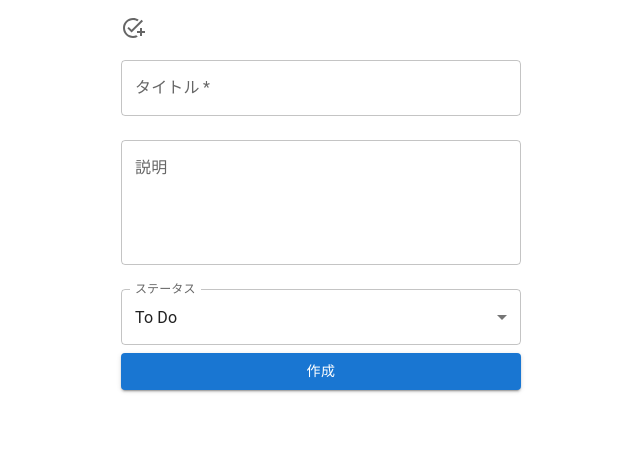
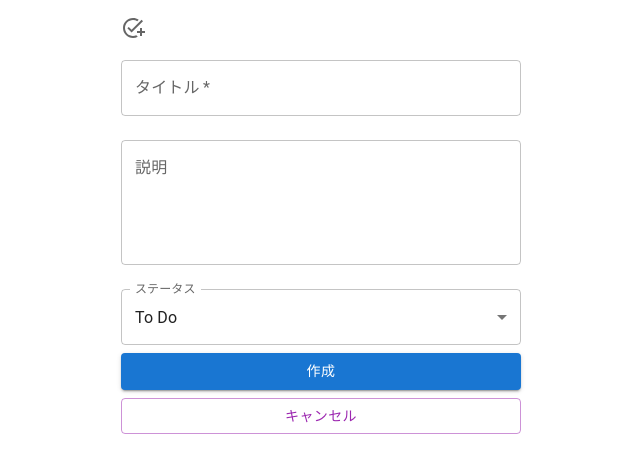
Before and after one commit to Keita0430/task-manager-react, a React (Create React App) app: page /tasks/new in a window 1280 px wide. Shown: the top 472 px of the page, without its empty margins (319-959 px from the left). Built offline with nearby package versions, Linux system fonts and the light colour scheme.

Commit message:
タスク追加画面にキャンセルボタンを追加

```diff
--- a/src/pages/TaskCreate.tsx
+++ b/src/pages/TaskCreate.tsx
@@ -65,6 +65,15 @@ const TaskCreate = () => {
             <Button type="submit" variant="contained" color="primary" fullWidth>
                 作成
             </Button>
+            <Button
+                variant="outlined"
+                color="secondary"
+                fullWidth
+                sx={{ marginTop: '8px' }}
+                onClick={() => navigate('/')}
+            >
+                キャンセル
+            </Button>
         </Box>
     );
 };
```
